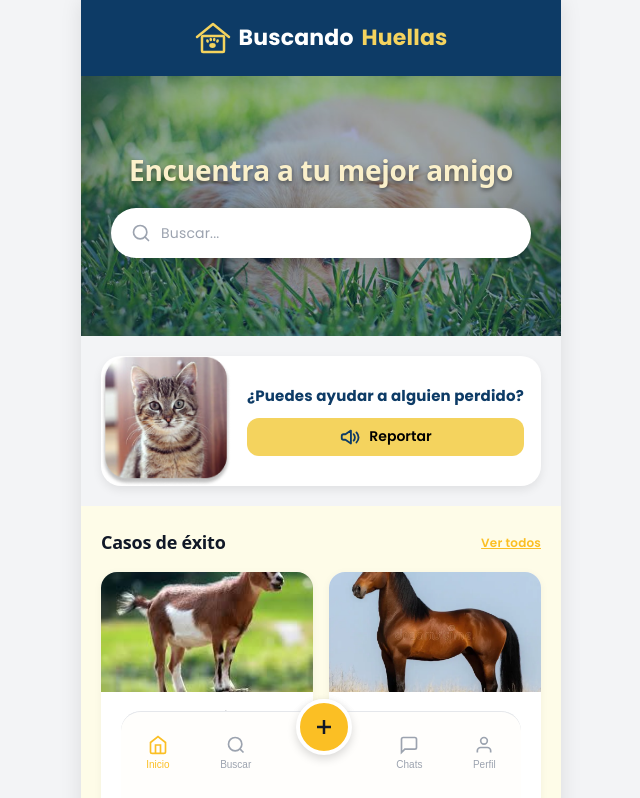
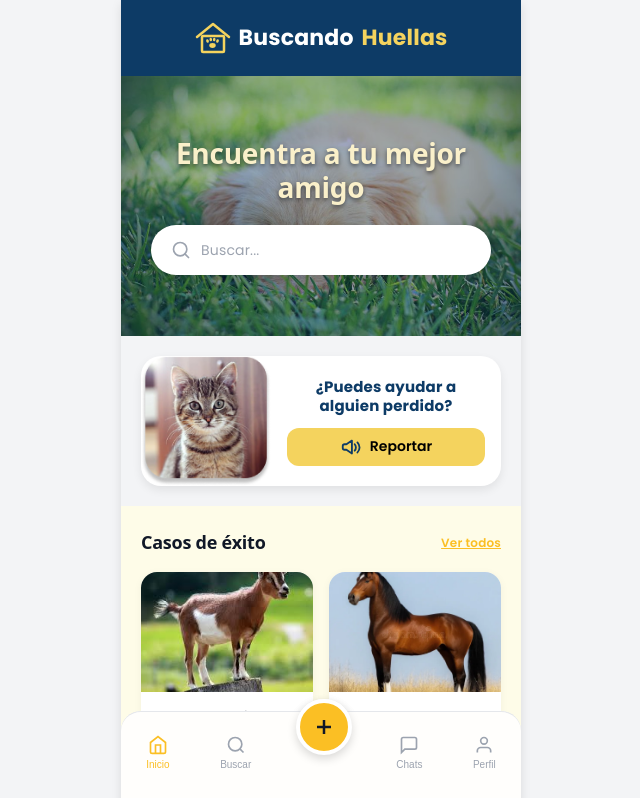
Before and after one commit to Rodo996/BuscandoHuellas, a Svelte app in the folder client/: page / in a window 1280 px wide. Shown: the top 798 px of the page, without its empty margins (319-959 px from the left). Built offline with nearby package versions, Linux system fonts and the light colour scheme.

Commit message:
Ya NO se puede acceder a editar perfil sin hacer login

```diff
--- a/client/src/App.svelte
+++ b/client/src/App.svelte
@@ -10,7 +10,7 @@
   import Chats from './lib/Chats.svelte';
   import Chat from './lib/Chat.svelte';
 
-  // --- LÓGICA DE RUTAS ---
+  // --- LÓGICA DE RUTAS UNIFICADA ---
   let path = window.location.pathname;
   let partes = path.split('/').filter(p => p !== "");
 
@@ -21,82 +21,113 @@
   let mascotaSeleccionada = null;
   let contactoActivo = null;
 
-  // --- NUEVA VARIABLE DE ESTADO DE SESIÓN ---
-  let sesionActiva = false; // Controla si el usuario ya entró
+  // --- ESTADO DE SESIÓN AÑADIDO ---
+  let sesionActiva = false;
 
   function navegar(vista, sub = '') {
     vistaAnterior = vistaActual;
     vistaActual = vista;
     subVista = sub;
-
     const url = sub ? `/${vista}/${sub}` : `/${vista}`;
     const urlFinal = vista === 'inicio' ? '/' : url;
     history.pushState({}, '', urlFinal);
   }
 
-  // --- FUNCIONES DE NAVEGACIÓN MODIFICADAS ---
-  const irAInicio = () => navegar('inicio');
-  const irABuscar = () => navegar('buscar');
-  const irAPublicar = () => navegar('publicar');
-  const irAChats = () => navegar('chats');
+  // --- FUNCIONES DE NAVEGACIÓN ---
+  const irAInicio   = () => navegar('inicio');
+  const irABuscar   = () => navegar('buscar');
 
-  // MODIFICACIÓN AQUÍ: Ya no va a 'perfil' a secas si hay sesión
+  const irAPublicar = () => {
+    vistaAnterior = vistaActual;
+    navegar('publicar');
+  };
+
+  // --- GUARDIÁN DE RUTAS EN EL PERFIL ---
   const irAPerfil = () => {
+    // Si ya inició sesión, lo manda a editar su perfil.
     if (sesionActiva) {
-      navegar('perfil', 'editar_perfil'); // Directo a editar si ya logueó
+      navegar('perfil', 'editar_perfil');
     } else {
-      navegar('perfil'); // A iniciar sesión si no hay cuenta activa
+      // Si no, lo manda a iniciar sesión.
+      navegar('perfil', 'iniciar_sesion');
     }
   };
 
-  const verMascota = (m) => {
-    mascotaSeleccionada = m;
+  const irAChats = () => navegar('chats');
+
+  const irAChat = (event) => {
+    if (event && event.detail) {
+        contactoActivo = event.detail;
+    } else {
+        contactoActivo = { nombre: "Dueño", color: "#F4D35E" };
+    }
+    navegar('chat');
+  };
+
+  const irAPublicacion = (event) => {
+    mascotaSeleccionada = event.detail;
     navegar('publicacion');
   };
 
-  const abrirChat = (contacto) => {
-    contactoActivo = contacto;
-    navegar('chats', 'detalle');
+  // Sincronización con el botón "Atrás" del navegador
+  window.onpopstate = () => {
+    const p = window.location.pathname.split('/').filter(p => p !== "");
+    vistaActual = p[0] || 'inicio';
+    subVista = p[1] || '';
   };
 </script>
 
 <main>
-  <div class="container">
+  <div class="app-container">
+
     {#if vistaActual === 'inicio'}
-      <Inicio on:verMascota={(e) => verMascota(e.detail)} />
+      <Inicio
+        on:irABuscar={irABuscar}
+        on:irAPublicar={irAPublicar}
+        on:irAChats={irAChats}
+      />
 
     {:else if vistaActual === 'buscar'}
-      <Buscar />
+      <Buscar
+        on:volver={irAInicio}
+        on:verPublicacion={irAPublicacion}
+        on:irAPublicar={irAPublicar}
+        on:irAChats={irAChats}
+      />
 
     {:else if vistaActual === 'publicacion'}
       <Publicacion
         mascota={mascotaSeleccionada}
-        on:volver={() => navegar(vistaAnterior)}
+        on:volver={irABuscar}
+        on:irAChat={irAChat}
       />
 
     {:else if vistaActual === 'publicar'}
-      <Publicar on:volver={irAInicio} />
+      <Publicar
+        on:volver={() => navegar(vistaAnterior)}
+        on:publicado={irAInicio}
+      />
 
     {:else if vistaActual === 'chats'}
-        {#if subVista === 'detalle'}
-          <Chat contacto={contactoActivo} on:volver={irAChats} />
-        {:else}
-          <Chats on:seleccionarChat={(e) => abrirChat(e.detail)} />
-        {/if}
+      <Chats on:volver={irAInicio} on:abrirChat={irAChat} />
+
+    {:else if vistaActual === 'chat'}
+      <Chat contacto={contactoActivo} on:volver={irAChats} />
 
     {:else if vistaActual === 'perfil'}
-        {#if subVista === 'crear_cuenta'}
+        {#if subVista === 'editar_perfil' && sesionActiva}
+          <EditarPerfil on:volver={irAInicio} />
+
+        {:else if subVista === 'crear_cuenta'}
           <CrearCuenta on:volver={() => navegar('perfil', 'iniciar_sesion')} />
-
-        {:else if subVista === 'editar_perfil'}
-          <EditarPerfil on:volver={irAInicio} />
 
         {:else}
           <IniciarSesion
+            mensajeAlerta={(!sesionActiva && subVista === 'editar_perfil') ? "Primero debes acceder a tu cuenta" : ""}
             on:irACrearCuenta={() => navegar('perfil', 'crear_cuenta')}
             on:loginExitoso={() => {
-              sesionActiva = true; // <--- ACTIVAMOS LA SESIÓN
-              navegar('perfil', 'editar_perfil'); // <--- MANDAMOS A EDITAR
+              sesionActiva = true; // Activa la sesión en toda la app
+              navegar('perfil', 'editar_perfil');
             }}
             on:volver={irAInicio}
           />
@@ -116,7 +147,7 @@
 </main>
 
 <style>
-  /* Tus estilos se mantienen exactamente igual */
+  /* ESTILOS ORIGINALES INTACTOS */
   @import url('https://fonts.googleapis.com/css2?family=Poppins:wght@400;600;700;800&display=swap');
 
   :global(html), :global(body) {
@@ -132,14 +163,27 @@
     box-sizing: border-box;
   }
 
-  .container {
+  :global(.app-container) {
     width: 100%;
-    max-width: 480px;
-    margin: 0 auto;
-    background-color: white;
-    min-height: 100dvh;
-    box-shadow: 0 0 20px rgba(0,0,0,0.1);
+    max-width: 400px;
+    margin-inline: auto;
+    background: #FFFFFF;
+    min-height: 100vh;
     position: relative;
-    padding-bottom: 70px;
+    padding-bottom: 50px;
+    box-shadow: 0px 4px 10px rgba(0,0,0,0.1);
+    overflow-x: hidden;
+  }
+
+  @media (max-width: 400px) {
+    :global(.app-container) {
+      box-shadow: none;
+    }
+  }
+
+  @media (min-width: 401px) {
+    :global(body) {
+      background-color: #f3f4f6;
+    }
   }
 </style>
--- a/client/src/lib/Iniciar_sesion.svelte
+++ b/client/src/lib/Iniciar_sesion.svelte
@@ -2,21 +2,32 @@
   import { createEventDispatcher } from 'svelte';
   const dispatch = createEventDispatcher();
 
+  // RECIBE EL MENSAJE SI INTENTAN ENTRAR A EDITAR SIN SESIÓN
+  export let mensajeAlerta = "";
+
   let email = '';
   let password = '';
 
-  // VARIABLE NUEVA PARA MOSTRAR EL ERROR EN PANTALLA
+  // VARIABLE PARA MOSTRAR EL ERROR DEL BACKEND
   let mensajeError = '';
 
   const volver = () => dispatch('volver');
 
-  // --- NUEVO CÓDIGO CORREGIDO ---
+  // --- CÓDIGO BASURA COMENTADO ---
+  /*
+  const login = () => {
+    console.log('Login intentado con:', email, password);
+    dispatch('loginExitoso');
+  };
+  */
+
+  // --- NUEVO CÓDIGO DE LOGIN ---
   const login = async () => {
-    // Limpiamos errores pasados antes de un nuevo intento
+    // Limpiamos mensajes pasados antes de un nuevo intento
     mensajeError = '';
+    mensajeAlerta = '';
 
     try {
-      // Hacemos la petición a tu backend
       const res = await fetch('http://localhost:3000/api/iniciar-sesion', {
         method: 'POST',
         headers: {
@@ -25,17 +36,15 @@
         body: JSON.stringify({ email, password })
       });
 
-      // Extraemos la respuesta (ya sea éxito o error)
       const data = await res.json();
 
-      // AQUÍ ESTÁ EL BLOQUEO REAL: Si el status NO es 200 (es decir, fue 401 o 403)
+      // BLOQUEO: Si fue 401 (mala contraseña) o 403 (no verificado)
       if (!res.ok) {
-        // Guardamos el error del backend en nuestra variable y DETENEMOS la ejecución
         mensajeError = data.error || 'Error al iniciar sesión.';
         return;
       }
 
-      // Si todo salió bien (res.ok es true y el usuario estaba verificado), despachamos el éxito
+      // Si fue exitoso (200), avisamos al App.svelte
       console.log('Login exitoso con:', email);
       dispatch('loginExitoso');
 
@@ -101,6 +110,12 @@
     <div class="hero-image">
       <img src="https://images.unsplash.com/photo-1513360371669-4adf3dd7dff8?q=80&w=600&auto=format&fit=crop" alt="Mascotas" />
     </div>
+
+    {#if mensajeAlerta}
+      <div style="color: #856404; background-color: #fff3cd; padding: 12px; border-radius: 8px; text-align: center; font-weight: bold; font-size: 14px; margin-bottom: 5px; border: 1px solid #ffeeba;">
+        {mensajeAlerta}
+      </div>
+    {/if}
 
     {#if mensajeError}
       <div style="color: #721c24; background-color: #f8d7da; padding: 12px; border-radius: 8px; text-align: center; font-weight: bold; font-size: 14px; margin-bottom: 5px;">
@@ -211,7 +226,8 @@
   }
 
   .main-content {
-    padding: 0 24px 120px 24px; /* <--- ESPACIO EXTRA PARA LA NAVBAR */
+    /* MANTENEMOS EL PADDING EXTRA DE 120PX PARA QUE EL BOTÓN NO SE OCULTE DETRÁS DEL NAVBAR */
+    padding: 0 24px 120px 24px;
     display: flex;
     flex-direction: column;
     gap: 20px;
```
